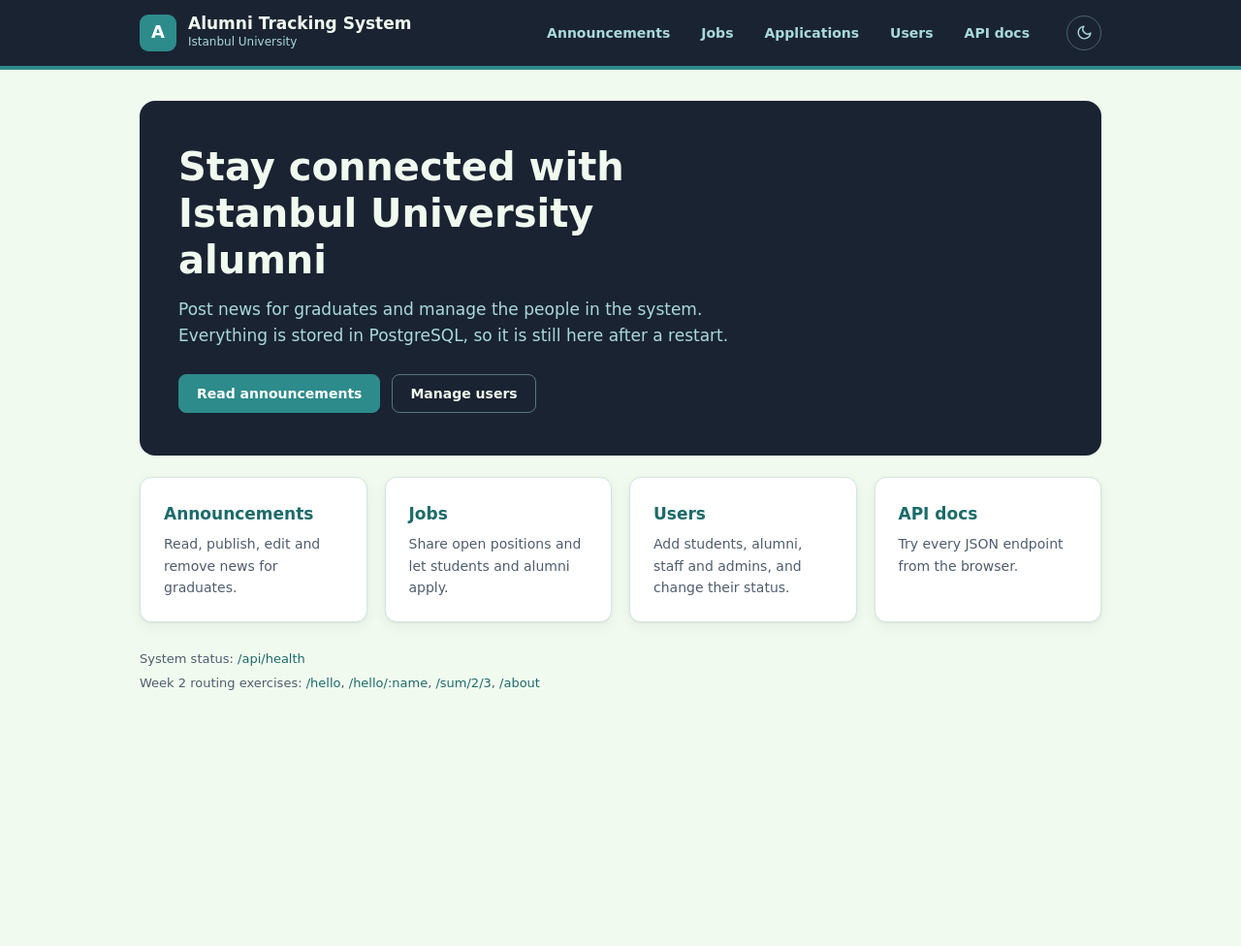
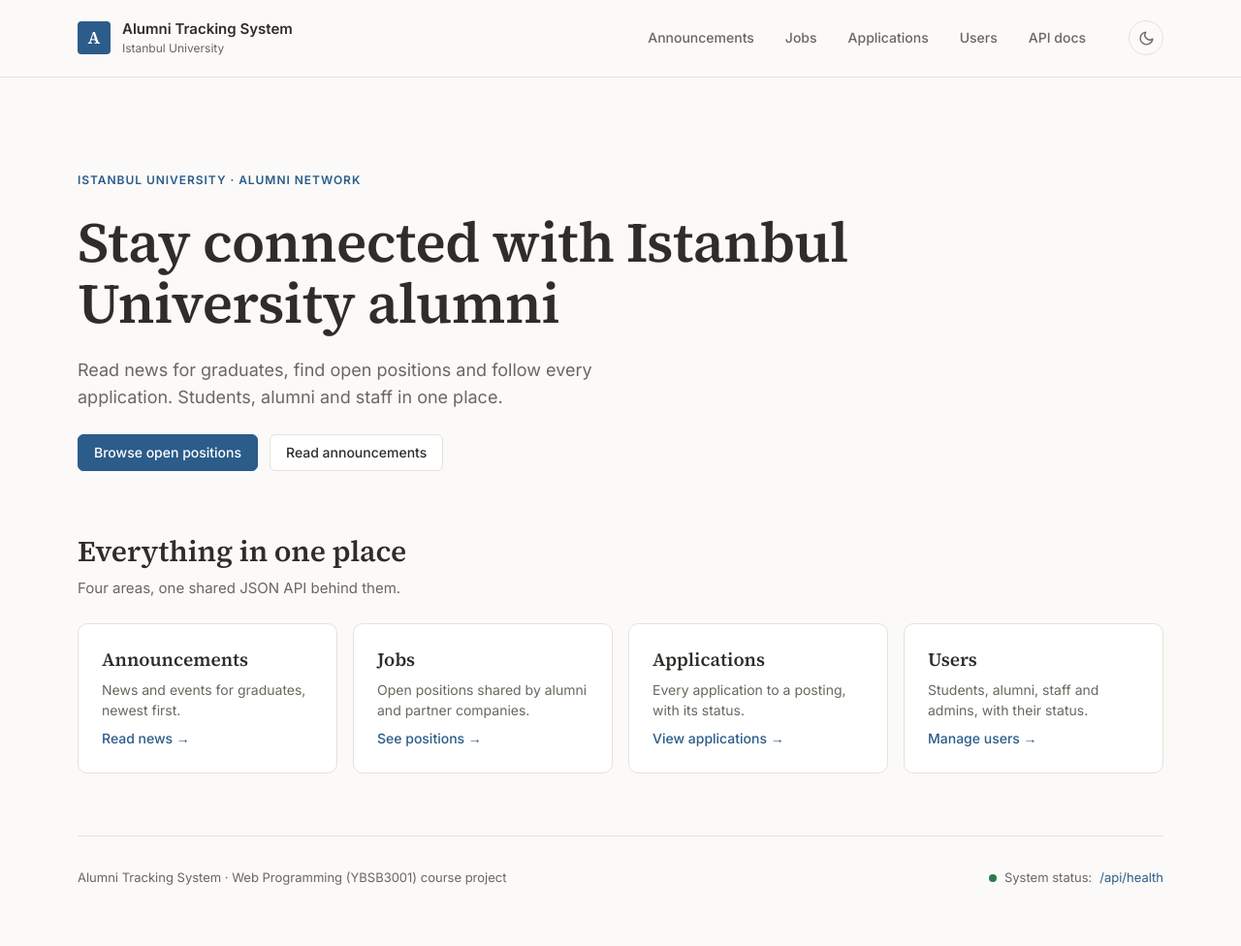
Before and after one commit to gulnihalarikaymak/alumni, a Node project: template backend/views/home.hbs in a window 1280 px wide. Shown: the whole page at 97% size. Before the commit the page ends 712 px from the top, so only its background shows below. Run offline with Node 20 templates, Linux system fonts and the light colour scheme; the template is opened without the code that fills it, so the values that code supplies are empty.

Commit message:
feat(views): try the Figma Notion-style design on the home page
Week 8, task 1: a design trial on the temporary branch temp/home-design.
The home page follows the Figma frame "Home · Notion-style" (paper canvas,
academic blue accent, Source Serif 4 headings, Inter body). The layout's
light colour values change with it; the dark theme keeps its old values.

This branch is kept for review and is not merged; the real redesign is
done page by page in frontend/.

Co-Authored-By: Claude Opus 5.5 <noreply@anthropic.com>

```diff
--- a/backend/views/home.hbs
+++ b/backend/views/home.hbs
@@ -1,33 +1,43 @@
-{{!-- Home page: GET /. Temporary until the React app arrives in week 10. --}}
+{{!-- Home page: GET /. Week 8 design trial (branch temp/home-design), built from the Figma frame
+     "Home · Notion-style". This branch is not merged; the real redesign is done in frontend/. --}}
 <section class="hero">
+  <p class="eyebrow">Istanbul University · Alumni network</p>
   <h1>Stay connected with Istanbul University alumni</h1>
-  <p>Post news for graduates and manage the people in the system. Everything is stored in PostgreSQL, so it is still here after a restart.</p>
+  <p class="lead">Read news for graduates, find open positions and follow every application. Students, alumni and staff in one place.</p>
   <div class="actions">
-    <a class="btn" href="/announcements">Read announcements</a>
-    <a class="btn quiet" href="/users">Manage users</a>
+    <a class="btn" href="/job-postings">Browse open positions</a>
+    <a class="btn quiet" href="/announcements">Read announcements</a>
   </div>
 </section>
 
+<section class="explore" aria-labelledby="explore-title">
+  <h2 id="explore-title">Everything in one place</h2>
+  <p class="sub">Four areas, one shared JSON API behind them.</p>
   <div class="places">
     <a class="card" href="/announcements">
       <h3>Announcements</h3>
-    <p>Read, publish, edit and remove news for graduates.</p>
+      <p>News and events for graduates, newest first.</p>
+      <span class="more">Read news →</span>
     </a>
     <a class="card" href="/job-postings">
       <h3>Jobs</h3>
-    <p>Share open positions and let students and alumni apply.</p>
+      <p>Open positions shared by alumni and partner companies.</p>
+      <span class="more">See positions →</span>
+    </a>
+    <a class="card" href="/job-applications">
+      <h3>Applications</h3>
+      <p>Every application to a posting, with its status.</p>
+      <span class="more">View applications →</span>
     </a>
     <a class="card" href="/users">
       <h3>Users</h3>
-    <p>Add students, alumni, staff and admins, and change their status.</p>
-  </a>
-  <a class="card" href="/api/swagger">
-    <h3>API docs</h3>
-    <p>Try every JSON endpoint from the browser.</p>
+      <p>Students, alumni, staff and admins, with their status.</p>
+      <span class="more">Manage users →</span>
     </a>
   </div>
+</section>
 
-<footer class="foot">
-  <p>System status: <a href="/api/health">/api/health</a></p>
-  <p>Week 2 routing exercises: <a href="/hello">/hello</a>, <a href="/hello/alumni">/hello/:name</a>, <a href="/sum/2/3">/sum/2/3</a>, <a href="/about">/about</a></p>
+<footer class="foot home">
+  <p>Alumni Tracking System · Web Programming (YBSB3001) course project</p>
+  <p class="status"><span class="dot" aria-hidden="true"></span>System status: <a href="/api/health">/api/health</a></p>
 </footer>
--- a/backend/views/layout.hbs
+++ b/backend/views/layout.hbs
@@ -8,18 +8,22 @@
     try { const t = localStorage.getItem("theme"); if (t) document.documentElement.dataset.theme = t; } catch (e) {}
   </script>
   <title>{{title}} – Alumni Tracking System</title>
+  <link rel="preconnect" href="https://fonts.googleapis.com">
+  <link rel="preconnect" href="https://fonts.gstatic.com" crossorigin>
+  <link rel="stylesheet" href="https://fonts.googleapis.com/css2?family=Inter:wght@400;500;600&family=Source+Serif+4:opsz,wght@8..60,600&display=swap">
   <style>
-    /* "Ocean Depths" theme (theme-factory): deep navy, teal, seafoam and cream.
-       --teal-ink is a darker teal for text and buttons, because the theme's
-       teal (#2d8b8b) is too light for small text on cream (contrast below 4.5:1). */
+    /* Week 8 design trial (branch temp/home-design): the light values follow the Figma frame
+       "Home · Notion-style" (ATS tokens). The old variable names are kept so the other pages
+       pick the new colours up without changes; the dark theme below is still the old one. */
     :root {
-      --navy: #1a2332; --navy-2: #243247; --teal: #2d8b8b; --teal-ink: #1d6b6b; --seafoam: #a8dadc; --cream: #f1faee;
-      --page: #f1faee; --surface: #ffffff; --tint: #e3f2f1; --text: #1a2332; --muted: #4f5d6e; --line: #d3e4e2;
-      --on-navy: #f1faee; --on-navy-muted: #a8dadc; --on-teal: #ffffff;
-      --active: #1d6b6b; --active-bg: #d6efed; --pending: #8a5a00; --pending-bg: #fbefd2;
+      --navy: #2f2d29; --navy-2: #f3f1ec; --teal: #2b5c8a; --teal-ink: #2b5c8a; --seafoam: #e8eef5; --cream: #fbfaf8;
+      --page: #fbfaf8; --surface: #ffffff; --tint: #f3f1ec; --text: #2f2d29; --muted: #6b675f; --line: #e6e2da;
+      --on-navy: #2f2d29; --on-navy-muted: #6b675f; --on-teal: #ffffff; --success: #2f7a4d;
+      --active: #2f7a4d; --active-bg: #e3f1e8; --pending: #8a5a00; --pending-bg: #fbefd2;
       --rejected: #a3283b; --rejected-bg: #fbe3e6; --suspended: #4f5d6e; --suspended-bg: #e6eaef;
-      --shadow: 0 1px 2px rgba(26,35,50,.06), 0 4px 14px rgba(26,35,50,.06);
-      --font: "DejaVu Sans", Verdana, "Segoe UI", system-ui, sans-serif;
+      --shadow: none;
+      --font: Inter, system-ui, "Segoe UI", sans-serif;
+      --serif: "Source Serif 4", Georgia, serif;
     }
     /* Dark theme: follows the system unless the theme button chose one (data-theme on <html>) */
     @media (prefers-color-scheme: dark) {
@@ -46,34 +50,34 @@
     :focus-visible { outline: 3px solid var(--teal); outline-offset: 2px; border-radius: 4px; }
     .sr-only { position: absolute; width: 1px; height: 1px; overflow: hidden; clip: rect(0 0 0 0); white-space: nowrap; }
 
-    /* ---- Header: the navy band ---- */
-    .site { background: var(--navy); color: var(--on-navy); border-bottom: 4px solid var(--teal); }
-    .site .bar { max-width: 1040px; margin: 0 auto; padding: 14px 24px; display: flex; flex-wrap: wrap; align-items: center; gap: 12px 24px; }
-    .brand { display: flex; align-items: center; gap: 12px; color: var(--on-navy); margin-right: auto; }
+    /* ---- Header: paper bar with a hairline below ---- */
+    .site { background: var(--page); color: var(--text); border-bottom: 1px solid var(--line); }
+    .site .bar { max-width: 1168px; margin: 0 auto; padding: 20px 24px; display: flex; flex-wrap: wrap; align-items: center; gap: 12px 32px; }
+    .brand { display: flex; align-items: center; gap: 12px; color: var(--text); margin-right: auto; }
     .brand:hover { text-decoration: none; }
-    .brand .mark { width: 38px; height: 38px; border-radius: 9px; background: var(--teal); color: #fff; display: grid; place-items: center; font-weight: 700; font-size: 18px; }
-    .brand b { display: block; font-size: 17px; line-height: 1.2; }
-    .brand small { display: block; font-size: 12px; color: var(--on-navy-muted); }
-    .nav { display: flex; flex-wrap: wrap; gap: 4px; }
-    .nav a { color: var(--on-navy-muted); padding: 8px 14px; border-radius: 999px; font-weight: 600; font-size: 14px; }
-    .nav a:hover { color: var(--on-navy); background: var(--navy-2); text-decoration: none; }
+    .brand .mark { width: 34px; height: 34px; border-radius: 4px; background: var(--teal); color: #fff; display: grid; place-items: center; font: 600 18px/1 var(--serif); }
+    .brand b { display: block; font-size: 15px; font-weight: 600; line-height: 1.3; }
+    .brand small { display: block; font-size: 12px; color: var(--muted); }
+    .nav { display: flex; flex-wrap: wrap; gap: 4px 8px; }
+    .nav a { color: var(--muted); padding: 6px 12px; border-radius: 6px; font-weight: 500; font-size: 14px; }
+    .nav a:hover { color: var(--text); background: var(--navy-2); text-decoration: none; }
     .nav a[aria-current="page"] { color: var(--navy); background: var(--seafoam); }
-    .theme-toggle { width: 36px; height: 36px; display: grid; place-items: center; padding: 0; border: 1px solid rgba(168,218,220,.35); border-radius: 50%; background: transparent; color: var(--on-navy-muted); cursor: pointer; }
-    .theme-toggle:hover { color: var(--on-navy); border-color: var(--seafoam); }
+    .theme-toggle { width: 36px; height: 36px; display: grid; place-items: center; padding: 0; border: 1px solid var(--line); border-radius: 50%; background: transparent; color: var(--muted); cursor: pointer; }
+    .theme-toggle:hover { color: var(--text); border-color: var(--teal); }
     .theme-toggle svg { width: 17px; height: 17px; }
     .theme-toggle .sun { display: none; }
     :root[data-theme="dark"] .theme-toggle .sun { display: block; }
     :root[data-theme="dark"] .theme-toggle .moon { display: none; }
 
     /* ---- Page ---- */
-    main { max-width: 1040px; margin: 0 auto; padding: 32px 24px 56px; }
+    main { max-width: 1168px; margin: 0 auto; padding: 32px 24px 56px; }
     .narrow { max-width: 640px; }
-    h1 { font-size: 28px; line-height: 1.25; font-weight: 700; margin: 0; overflow-wrap: anywhere; }
-    h2 { font-size: 17px; line-height: 1.4; font-weight: 700; margin: 0 0 16px; }
+    h1 { font-family: var(--serif); font-size: 30px; line-height: 1.25; font-weight: 600; margin: 0; overflow-wrap: anywhere; }
+    h2 { font-family: var(--serif); font-size: 22px; line-height: 1.3; font-weight: 600; margin: 0 0 16px; }
     .sub { color: var(--muted); margin: 6px 0 0; }
     .page-head { display: flex; flex-wrap: wrap; align-items: center; justify-content: space-between; gap: 16px 24px; margin-bottom: 24px; }
     .back { display: inline-block; font-size: 14px; font-weight: 600; margin-bottom: 16px; }
-    .card { background: var(--surface); border: 1px solid var(--line); border-radius: 12px; box-shadow: var(--shadow); padding: 24px; }
+    .card { background: var(--surface); border: 1px solid var(--line); border-radius: 10px; box-shadow: var(--shadow); padding: 24px; }
     .card + .card { margin-top: 20px; }
     .card.flush { padding: 0; overflow: hidden; }
     .foot { margin-top: 28px; color: var(--muted); font-size: 13px; }
@@ -93,7 +97,7 @@
     .tags { display: flex; flex-wrap: wrap; gap: 6px; margin-top: 8px; }
 
     /* ---- Buttons ---- */
-    .btn { display: inline-flex; align-items: center; gap: 8px; height: 40px; padding: 0 18px; border-radius: 8px; border: 1px solid var(--teal-ink); background: var(--teal-ink); color: var(--on-teal); font: 700 14px/1 var(--font); cursor: pointer; white-space: nowrap; }
+    .btn { display: inline-flex; align-items: center; gap: 8px; height: 38px; padding: 0 16px; border-radius: 6px; border: 1px solid var(--teal-ink); background: var(--teal-ink); color: var(--on-teal); font: 500 14px/1 var(--font); cursor: pointer; white-space: nowrap; }
     .btn:hover { filter: brightness(1.1); text-decoration: none; }
     .btn.quiet { background: var(--surface); color: var(--text); border-color: var(--line); }
     .btn.quiet:hover { background: var(--tint); filter: none; }
@@ -157,17 +161,22 @@
     .form-actions { display: flex; flex-wrap: wrap; gap: 12px; padding-top: 4px; }
 
     /* ---- Home ---- */
-    .hero { background: var(--navy); color: var(--on-navy); border-radius: 16px; padding: 44px 40px; }
-    .hero h1 { font-size: clamp(28px, 4.5vw, 40px); line-height: 1.2; max-width: 20ch; }
-    .hero p { color: var(--on-navy-muted); font-size: 17px; max-width: 56ch; margin: 14px 0 26px; }
-    .hero .btn { background: var(--teal); border-color: var(--teal); color: #fff; }
-    .hero .btn.quiet { background: transparent; color: var(--on-navy); border-color: rgba(168,218,220,.45); }
-    .hero .btn.quiet:hover { background: var(--navy-2); }
-    .places { display: grid; grid-template-columns: repeat(auto-fit, minmax(210px, 1fr)); gap: 18px; margin-top: 22px; }
-    .places a { display: block; color: var(--text); }
+    /* ---- Home (Figma: "Home · Notion-style") ---- */
+    .hero { padding: 64px 0 64px; }
+    .hero .eyebrow { margin: 0 0 24px; color: var(--teal-ink); font-size: 12px; font-weight: 600; letter-spacing: .08em; text-transform: uppercase; }
+    .hero h1 { font-size: clamp(36px, 5vw, 58px); line-height: 1.08; letter-spacing: -0.01em; max-width: 860px; }
+    .hero .lead { color: var(--muted); font-size: 18px; line-height: 1.55; max-width: 620px; margin: 24px 0; }
+    .explore { padding-bottom: 64px; }
+    .explore h2 { font-size: 30px; line-height: 1.25; letter-spacing: -0.005em; margin: 0 0 8px; }
+    .places { display: grid; grid-template-columns: repeat(4, 1fr); gap: 16px; margin-top: 24px; }
+    .places a { display: flex; flex-direction: column; gap: 8px; color: var(--text); }
     .places a:hover { text-decoration: none; border-color: var(--teal); }
-    .places h3 { font-size: 17px; margin: 0 0 6px; color: var(--teal-ink); }
-    .places p { margin: 0; color: var(--muted); font-size: 14px; }
+    .places h3 { font: 600 19px/1.3 var(--serif); margin: 0; }
+    .places p { margin: 0; color: var(--muted); font-size: 14px; line-height: 1.5; }
+    .places .more { color: var(--teal-ink); font-size: 14px; font-weight: 500; }
+    .foot.home { display: flex; flex-wrap: wrap; justify-content: space-between; gap: 8px 24px; margin-top: 0; padding-top: 32px; border-top: 1px solid var(--line); }
+    .foot .status { display: flex; align-items: center; gap: 8px; }
+    .foot .dot { width: 8px; height: 8px; border-radius: 50%; background: var(--success, #2f7a4d); }
 
     /* ---- Not found ---- */
     .missing { text-align: center; padding: 48px 24px; }
@@ -176,11 +185,15 @@
     .empty { text-align: center; padding: 40px 24px; color: var(--muted); }
     .empty p { margin: 0 0 16px; }
 
+    @media (max-width: 1079px) {
+      .places { grid-template-columns: repeat(2, 1fr); }
+    }
     @media (max-width: 760px) {
       .site .bar { padding: 12px 16px; }
       .nav { order: 3; width: 100%; }
       main { padding: 24px 16px 40px; }
-      .hero { padding: 30px 22px; border-radius: 12px; }
+      .hero { padding: 32px 0 40px; }
+      .hero .actions .btn { width: 100%; justify-content: center; }
       .places, .split { grid-template-columns: 1fr; }
       .card { padding: 18px; }
       ol.entries li { grid-template-columns: 1fr; padding: 16px 18px; }
```
Lines whose indentation alone changed are shown as unchanged.
